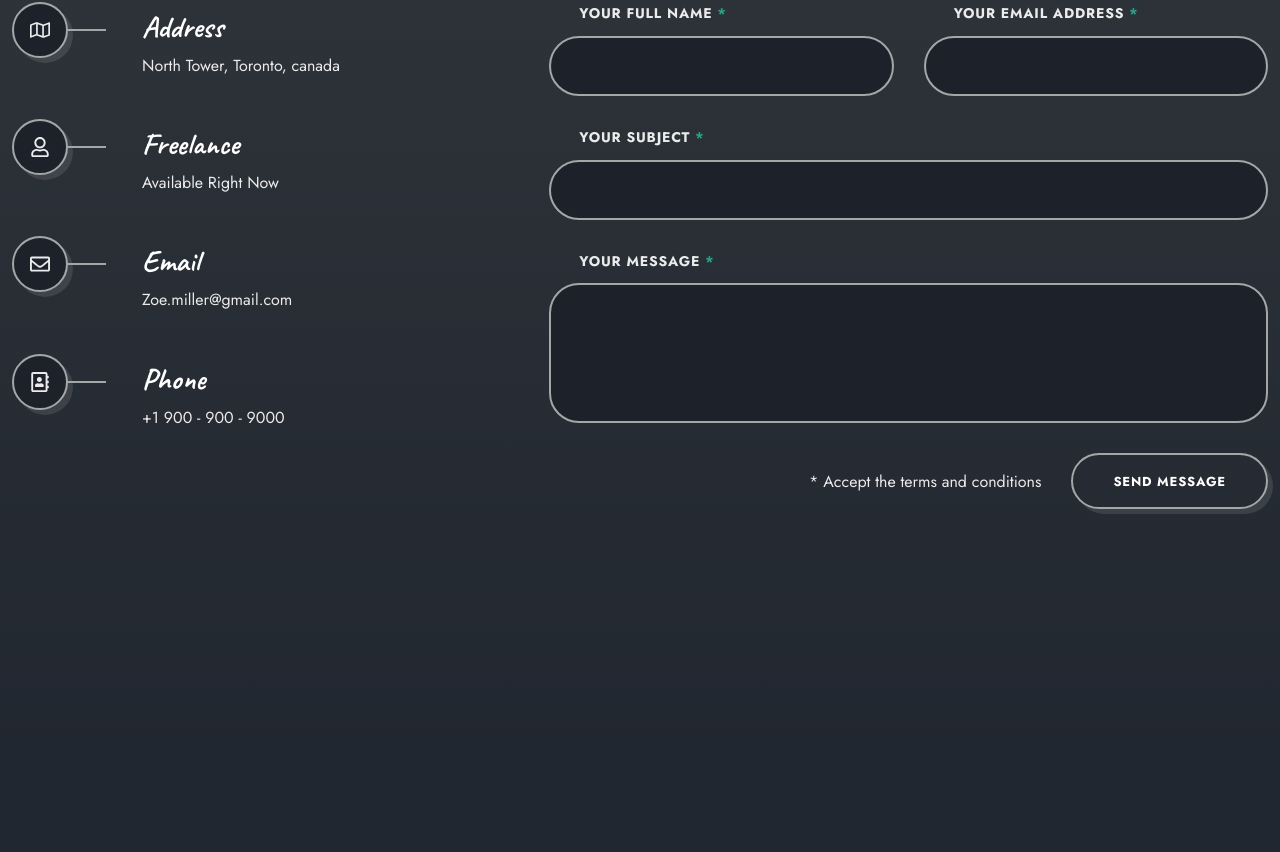
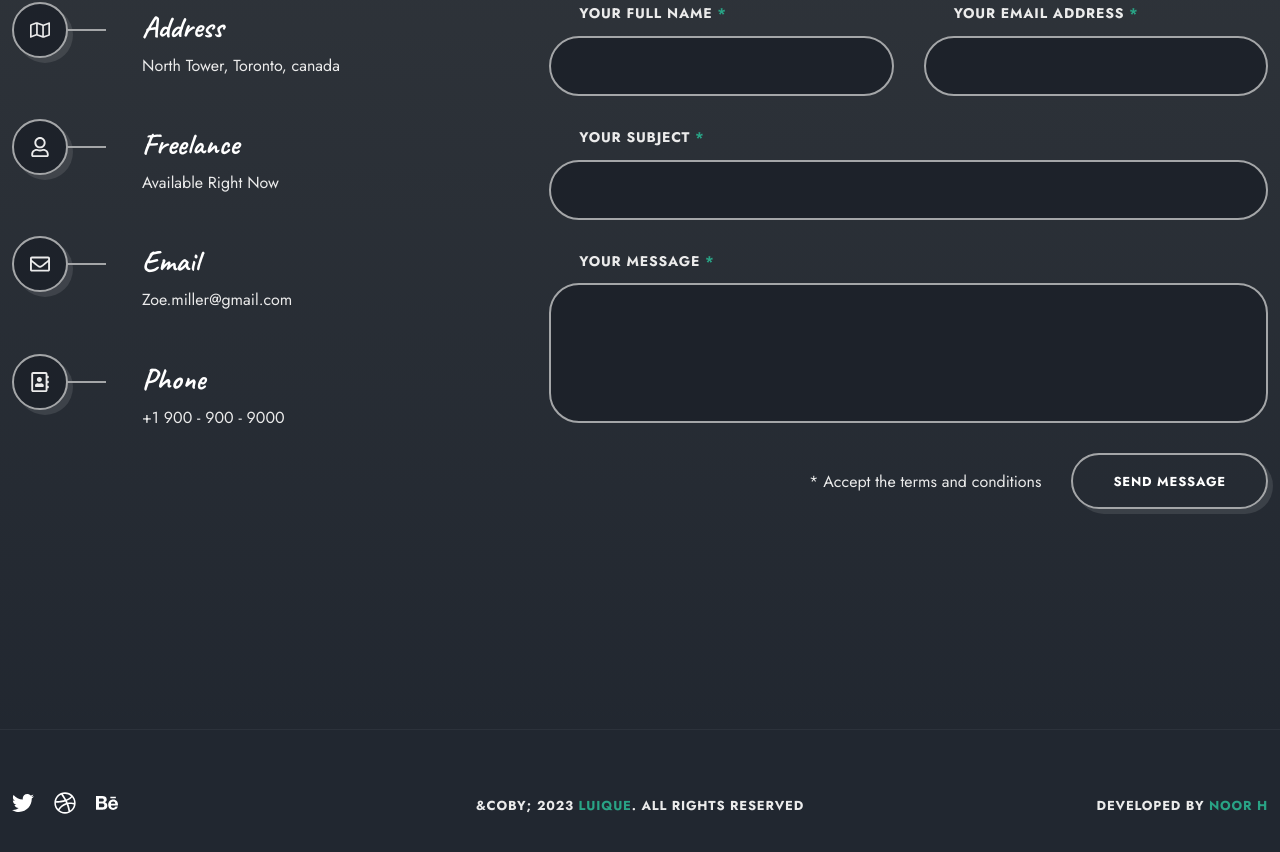
Before and after one commit to noorhesham9/zoeMiller, a React (Vite) app: page / in a window 1280 px wide. Shown: the part 7923-8775 px from the top of the page. Before the commit the page ends 8652 px from the top, so only its background shows below. Built offline with nearby package versions, Linux system fonts and the light colour scheme.

Commit message:
finish footer

```diff
--- a/src/App.jsx
+++ b/src/App.jsx
@@ -2,6 +2,7 @@
 import Resume from "./components/Resume/Resume";
 import Blog from "./components/blog/Blog";
 import Contact from "./components/contact/Contact";
+import Footer from "./components/footer/Footer";
 import Home from "./components/home/Home";
 import Portfolio from "./components/portfolio/Portfolio";
 import Pricing from "./components/pricing/Pricing";
@@ -21,6 +22,7 @@
       <Pricing />
       <Blog />
       <Contact />
+      <Footer />
     </main>
   );
 }
--- /dev/null
+++ b/src/components/footer/Footer.jsx
@@ -0,0 +1,32 @@
+import "./footer.css";
+import { FaTwitter } from "react-icons/fa";
+import { FaDribbble } from "react-icons/fa";
+import { FaBehance } from "react-icons/fa";
+const Footer = () => {
+  return (
+    <footer className="footer">
+      <div className="footer__container container grid">
+        <div className="footer__socials">
+          <a href="" className="footer__socials-link">
+            <FaTwitter />
+          </a>
+          <a href="" className="footer__socials-link">
+            <FaDribbble />
+          </a>
+          <a href="" className="footer__socials-link">
+            <FaBehance />
+          </a>
+        </div>
+
+        <p className="footer__cobyright text-cs">
+          &coby; 2023 <span>Luique</span>. All Rights Reserved
+        </p>
+        <p className="footer__cobyright text-cs">
+          Developed by <span>Noor H</span>
+        </p>
+      </div>
+    </footer>
+  );
+};
+
+export default Footer;
--- /dev/null
+++ b/src/components/footer/footer.css
@@ -0,0 +1,38 @@
+.footer {
+  border-top: 1px solid rgba(255, 255, 255, 0.05);
+  padding-block: 60px;
+}
+.footer__container {
+  grid-template-columns: repeat(3, 1fr);
+  align-items: center;
+}
+
+.footer__socials {
+  display: flex;
+  column-gap: 20px;
+}
+
+.footer__socials-link {
+  color: var(--title-color);
+  font-size: var(--h5-font-size);
+  transition: all 0.7s var(--transition);
+}
+
+.footer__socials-link:hover {
+  color: var(--primary-color);
+}
+
+.footer__cobyright:nth-child(2) {
+  justify-self: center;
+}
+.footer__cobyright:nth-child(3) {
+  justify-self: flex-end;
+}
+
+.footer__cobyright {
+  font-size: var(--tiny-font-size);
+  font-weight: 700;
+}
+.footer__cobyright span {
+  color: var(--primary-color);
+}
```
